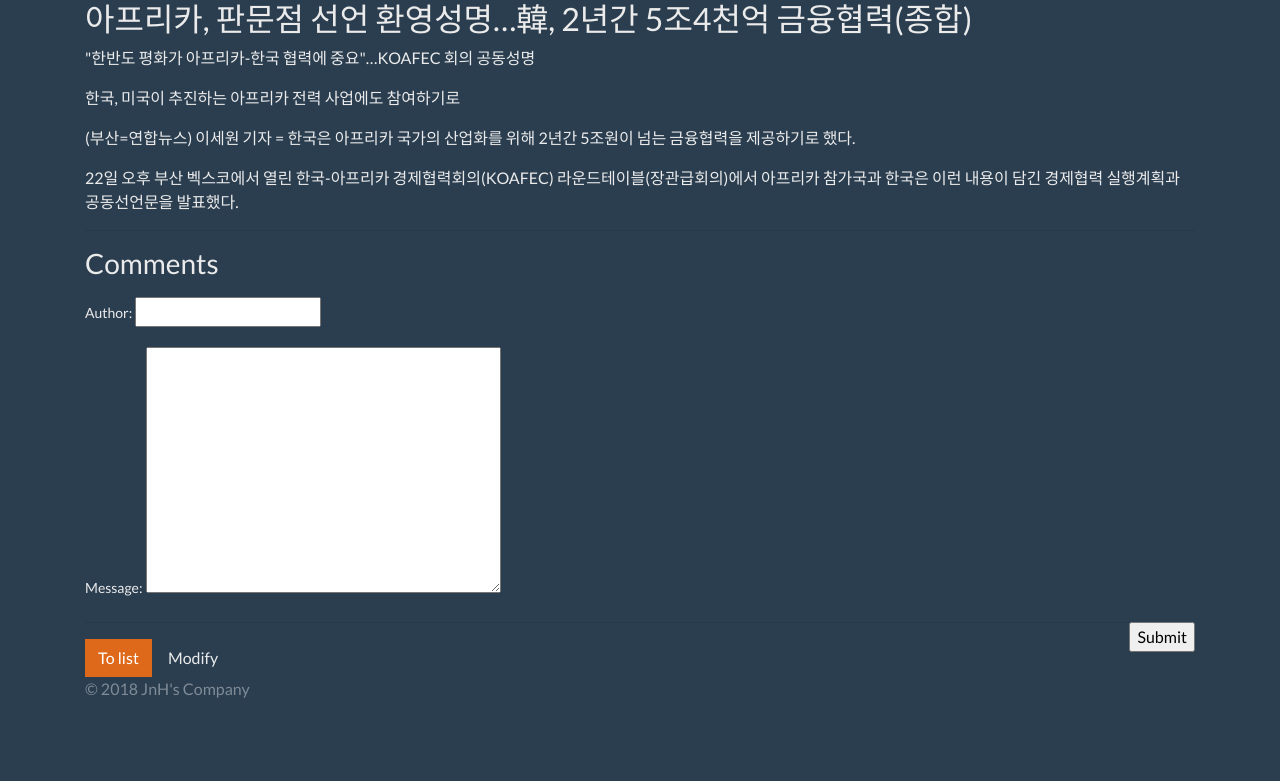
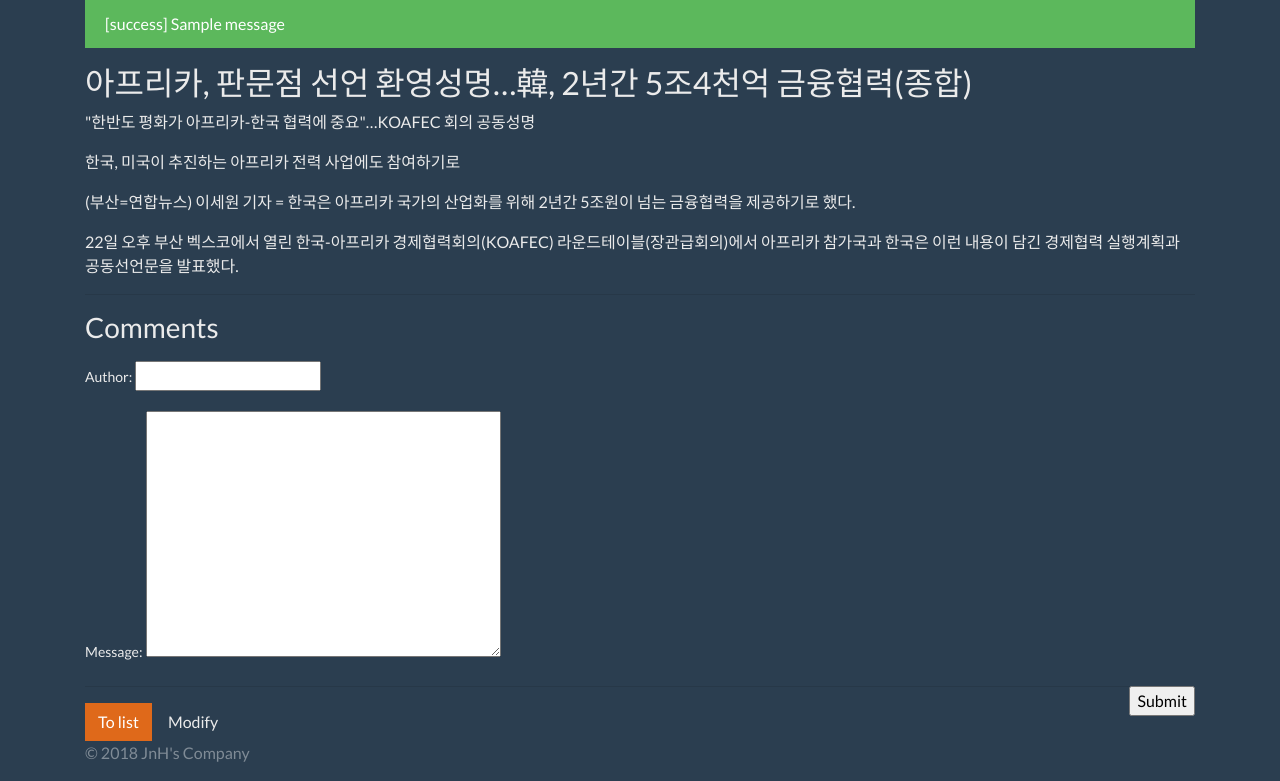
Before and after one commit to bufpal/start_django, a Django app: page /blog/1006/ in a window 1280 px wide. Shown: the part 48-829 px from the top of the page. Before the commit the page ends 746 px from the top, so only its background shows below. Run offline with Django 3.2, Linux system fonts and the light colour scheme; data comes from the database, SQL or seed files in the repository; both versions use the stored data as it was after the commit; tables that the repository leaves empty hold one stand-in row (values such as "Sample post"); one stand-in notice (Sample message) is shown; some libraries are stand-ins or nearby versions.

Commit message:
added message to post_new, post_edit, comment_new

```diff
--- a/blog/views.py
+++ b/blog/views.py
@@ -1,3 +1,4 @@
+from django.contrib import messages
 from django.contrib.auth.models import User
 from django.http import Http404
 from django.shortcuts import get_object_or_404, redirect, render
@@ -32,6 +33,7 @@ def post_detail(request, id):
             comment = form.save(commit=False)
             comment.post_id = id
             comment.save()
+            messages.success(request, 'Successfully replied to post..')
             return redirect(post)
     else:
         form = CommentForm()
@@ -50,6 +52,7 @@ def post_new(request):
             post.user = User.objects.get(id=1)
             post.ip = request.META['REMOTE_ADDR']
             post.save()
+            messages.success(request, 'New post created successfully')
             return redirect('blog:post_list')
     else:
         form = PostForm()
@@ -68,6 +71,7 @@ def post_edit(request, id):
             post.user = User.objects.get(id=1)
             post.ip = request.META['REMOTE_ADDR']
             post.save()
+            messages.success(request, 'Modfied Post')
             return redirect(post)
     else:
         form = PostForm(instance=post)
--- a/start_django/templates/layout.html
+++ b/start_django/templates/layout.html
@@ -39,8 +39,20 @@
         </div>
     </nav>
 
+    {% if messages %}
+    <div class="container">
+    {% for message in messages %}
+        <div class="alert alert-{{message.tags}}">
+        [{{ message.tags }}]
+        {{ message.message }}
+        </div>
+    {% endfor %}
+    </div>
+    {% endif %}
+
     {% block content %}
     {% endblock %}
+
 
     <div id="page-footer">
         <div class="container">
```
Also changed, not shown: db.sqlite3.
